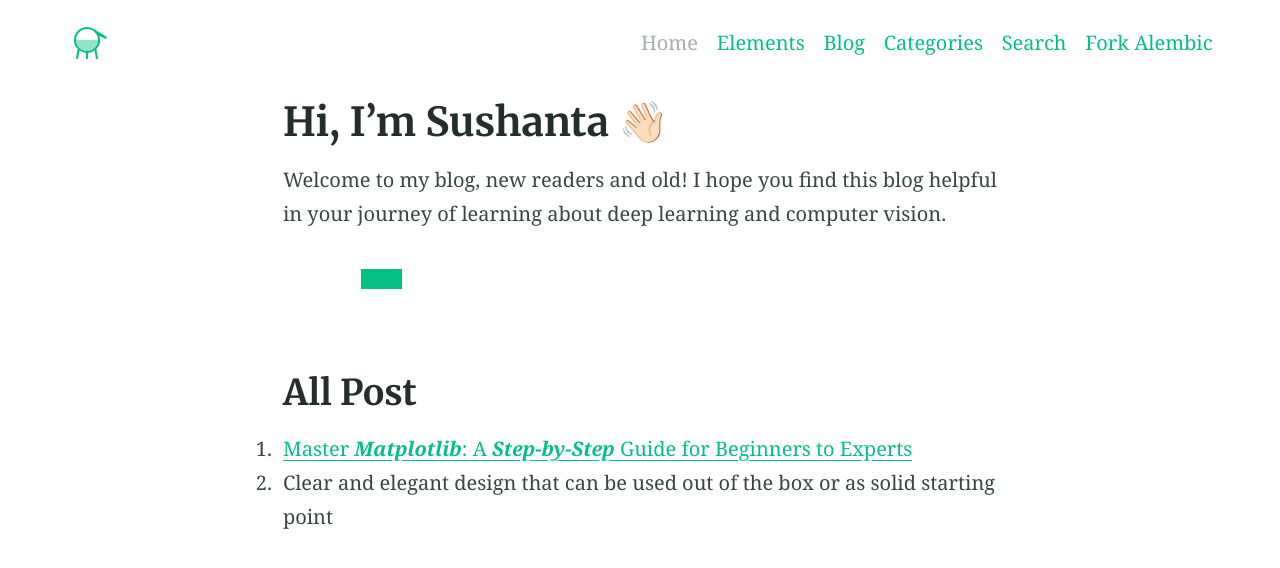
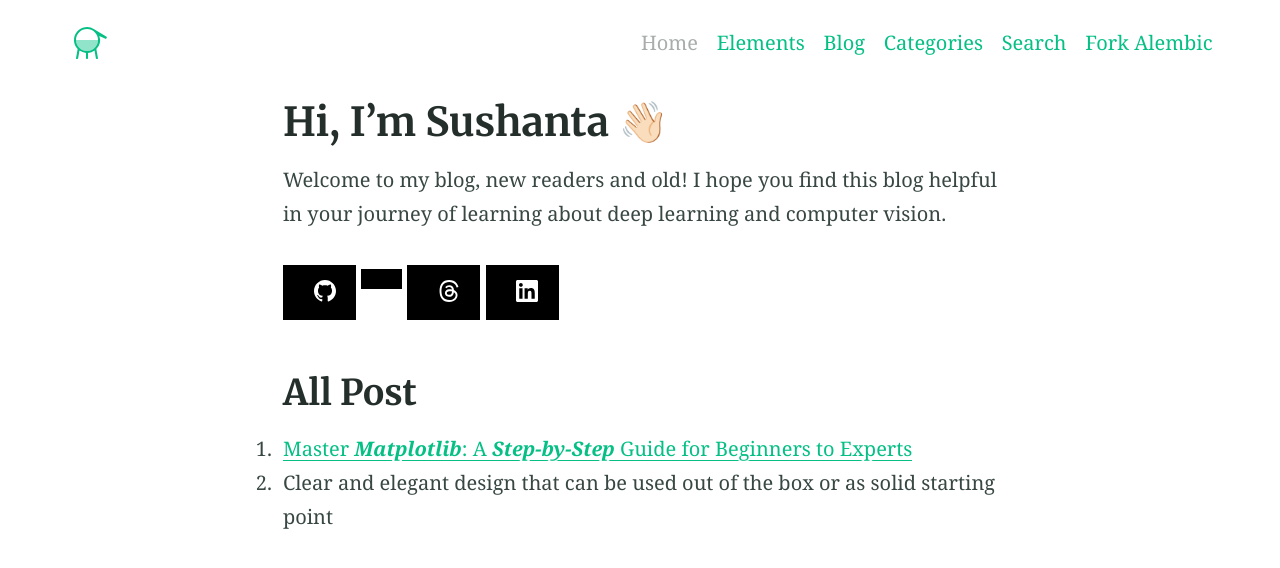
Before and after one commit to hi-sushanta/hi-sushanta.github.io, a Jekyll site: the page built from index.md, in a window 1280 px wide. Shown: the top 568 px of the page. Built offline with Jekyll 4.4.1, drawn with Linux system fonts in a browser that asks for light colours.

Commit message:
Icon color change

```diff
--- a/index.md
+++ b/index.md
@@ -5,7 +5,7 @@ excerpt: "Welcome to my blog, new readers and old! I hope you find this blog hel
 
 Welcome to my blog, new readers and old! I hope you find this blog helpful in your journey of learning about deep learning and computer vision.
 
-{% include button.html  icon="github" link="https://github.com/hi-sushanta" color="#FFFFFF" %} {% include button.html link="https://hiwhy.io/" %} {% include button.html icon="Threads" link="https://www.threads.net/@hi_chiai" color="#FFFFFF" %} {% include button.html icon="linkedin" link="https://www.linkedin.com/in/sushanta-das-/" color="#FFFFFF" %}
+{% include button.html  icon="github" link="https://github.com/hi-sushanta" color="#000000" %} {% include button.html link="https://hiwhy.io/" color="#000000" %} {% include button.html icon="Threads" link="https://www.threads.net/@hi_chiai" color="#000000" %} {% include button.html icon="linkedin" link="https://www.linkedin.com/in/sushanta-das-/" color="#000000" %}
 
 ## All Post
 
```
